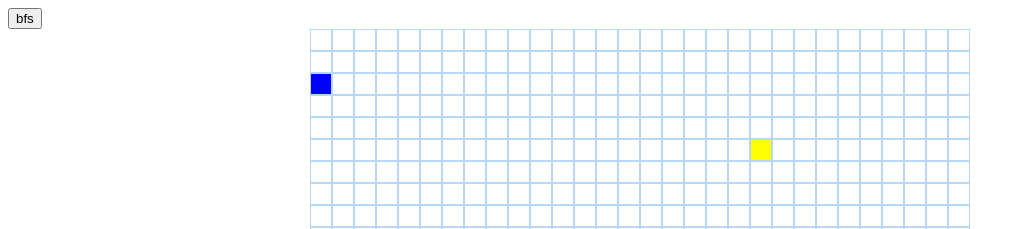
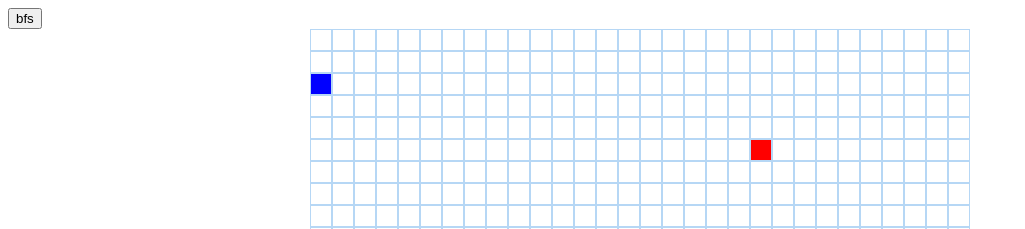
Before and after one commit to goekaysenguen/pathfinding-visualizer, an Angular app: page / in a window 1280 px wide. Shown: the top 229 px of the page, without its empty margins (0-1025 px from the left). Built offline with nearby package versions, Linux system fonts and the light colour scheme.

Commit message:
added path

```diff
--- a/src/app/components/grid/grid.component.css
+++ b/src/app/components/grid/grid.component.css
@@ -3,42 +3,3 @@
     display: flex;
     justify-content: center;
 }
-
-.visited{
-    background-color: rgba(178, 67, 255, 0.75);
-    animation: visitedStartNodeBlueAnimation 2.0s ease-out 0s alternate forwards;
-}
-
-.startPoint{
-    background-color: blue;
-}
-
-.endPoint{
-    background-color: yellow;
-}
-
-.wall{
-  background-color: rgb(25, 52, 69);
-}
-
-@keyframes visitedStartNodeBlueAnimation {
-    0% {
-      transform: scale(.3);
-      background-color: rgba(0, 0, 66, 0.75);
-      border-radius: 100%;
-    }
-
-    50% {
-      background-color: rgba(17, 104, 217, 0.75);
-    }
-
-    75% {
-      transform: scale(1.2);
-      background-color: rgba(0, 217, 159, 0.75);
-    }
-
-    100% {
-      transform: scale(1.0);
-      background-color: rgba(0, 190, 218, 0.75);
-    }
-  }
--- a/src/app/components/grid/grid.component.html
+++ b/src/app/components/grid/grid.component.html
@@ -1,3 +1,3 @@
 <div class="row" *ngFor="let numberRow of numbersRow">
-    <app-node *ngFor="let numberColumn of numbersColumn"[isStart]="isStartPoint(numberColumn, numberRow)" [isEnd]="isEndPoint(numberColumn, numberRow)" [isVisited]="isVisited[numberColumn][numberRow]" (event)="toggleWall(numberColumn, numberRow)"></app-node>
+    <app-node *ngFor="let numberColumn of numbersColumn" [isStart]="isStartPoint(numberColumn, numberRow)" [isEnd]="isEndPoint(numberColumn, numberRow)" [isVisited]="isVisited[numberColumn][numberRow]"  [isPath]="isPath[numberColumn][numberRow]" (event)="toggleWall(numberColumn, numberRow)"></app-node>
 </div>
--- a/src/app/components/grid/grid.component.ts
+++ b/src/app/components/grid/grid.component.ts
@@ -1,6 +1,7 @@
 import { Component, Input, OnInit, Output, EventEmitter } from '@angular/core';
 import { AlgorithmService } from 'src/app/services/algorithm.service';
 import { Point } from 'src/app/Point';
+import { getInterpolationArgsLength } from '@angular/compiler/src/render3/view/util';
 
 @Component({
   selector: 'app-grid',
@@ -17,6 +18,7 @@ export class GridComponent implements OnInit {
   @Output() wallEvent = new EventEmitter<boolean[][]>();
   isVisited: boolean[][] = [];
   isWall: boolean[][] = [];
+  isPath: boolean[][] = [];
 
   constructor(public alg: AlgorithmService) { }
 
@@ -26,6 +28,7 @@ export class GridComponent implements OnInit {
     for(let i = 0; i<this.column; i++){
       this.isVisited.push(Array(this.row).fill(false));
       this.isWall.push(Array(this.row).fill(false));
+      this.isPath.push(Array(this.row).fill(false));
     }
     this.alg.getVisited().subscribe((visited: Point[]) => {this.update(visited)});
   }
@@ -33,6 +36,10 @@ export class GridComponent implements OnInit {
   update(visited: Point[]){
     for(let i = 0; i<visited.length; i++){
       setTimeout(() => {this.isVisited[visited[i].x][visited[i].y] = true;}, i*10);
+    }
+    let path = this.alg.getPath(visited);
+    for(let i = 0; i<path.length; i++){
+      setTimeout(() => {this.isPath[path[i].x][path[i].y] = true;}, (visited.length+i)*10);
     }
   }
 
--- a/src/app/components/node/node.component.css
+++ b/src/app/components/node/node.component.css
@@ -5,7 +5,7 @@ div{
 }
 
 .visited{
-    background-color: rgba(178, 67, 255, 0.75);
+    background-color: rgba(0, 190, 218, 0.75);
     animation: visitedStartNodeBlueAnimation 2.0s ease-out 0s alternate forwards;
 }
 
@@ -14,11 +14,33 @@ div{
 }
 
 .endPoint{
-    background-color: yellow;
+    background-color: red;
 }
 
 .wall{
-  background-color: rgb(25, 52, 69);
+  background-color: rgba(25, 52, 69, 1);
+  border: 1px solid rgba(25, 52, 69, 1);
+}
+
+.path{
+  background-color: yellow;
+  animation: pathAnimation 1.0s ease-out 0s alternate forwards;
+  border: 1px solid yellow;
+}
+
+@keyframes pathAnimation{
+  0%{
+    transform: scale(.9);
+  }
+
+  75%{
+    transform: scale(1.2);
+  }
+
+  100%{
+    transform: scale(1.0);
+    background-color: yellow;
+  }
 }
 
 @keyframes visitedStartNodeBlueAnimation {
--- a/src/app/components/node/node.component.html
+++ b/src/app/components/node/node.component.html
@@ -2,4 +2,5 @@
     visited: isVisited,
     startPoint: isStart,
     endPoint: isEnd,
-    wall: isWall}" (click)="toggleWall()"></div>
+    wall: isWall,
+    path: isPath}" (click)="toggleWall()"></div>
--- a/src/app/components/node/node.component.ts
+++ b/src/app/components/node/node.component.ts
@@ -10,8 +10,9 @@ export class NodeComponent implements OnInit {
   @Input() isStart!: boolean
   @Input() isEnd!: boolean
   @Input() isVisited: boolean = false;
+  @Input() isPath: boolean = false;
   @Output() event = new EventEmitter<boolean>();
-  isWall: boolean = false
+  isWall: boolean = false;
 
   constructor(private alg: AlgorithmService) { }
 
--- a/src/app/services/algorithm.service.ts
+++ b/src/app/services/algorithm.service.ts
@@ -62,7 +62,7 @@ export class AlgorithmService {
         break;
       }
       for(let i = 0; i<4; i++){
-        let newPoint: Point = {x: tmp.x + dx[i],y: tmp.y + dy[i], beforePoint: {x: tmp.x, y: tmp.y}};
+        let newPoint: Point = {x: tmp.x + dx[i],y: tmp.y + dy[i], beforePoint: tmp};
         if(newPoint.x < 0 || newPoint.x >= cols || newPoint.y < 0 || newPoint.y >= rows || wall[newPoint.x][newPoint.y]){
           continue;
         }
@@ -72,6 +72,16 @@ export class AlgorithmService {
     this.visited.next(visited);
   }
 
+  getPath(visited: Point[]): Point[]{
+    let path: Point[] = [];
+    let tmp: Point | undefined = visited[visited.length-1];
+    while(tmp){
+      path.push(tmp);
+      tmp = tmp.beforePoint;
+    }
+    return path.reverse();
+  }
+
   getVisited(): Subject<Point[]>{
     return this.visited;
   }
```
